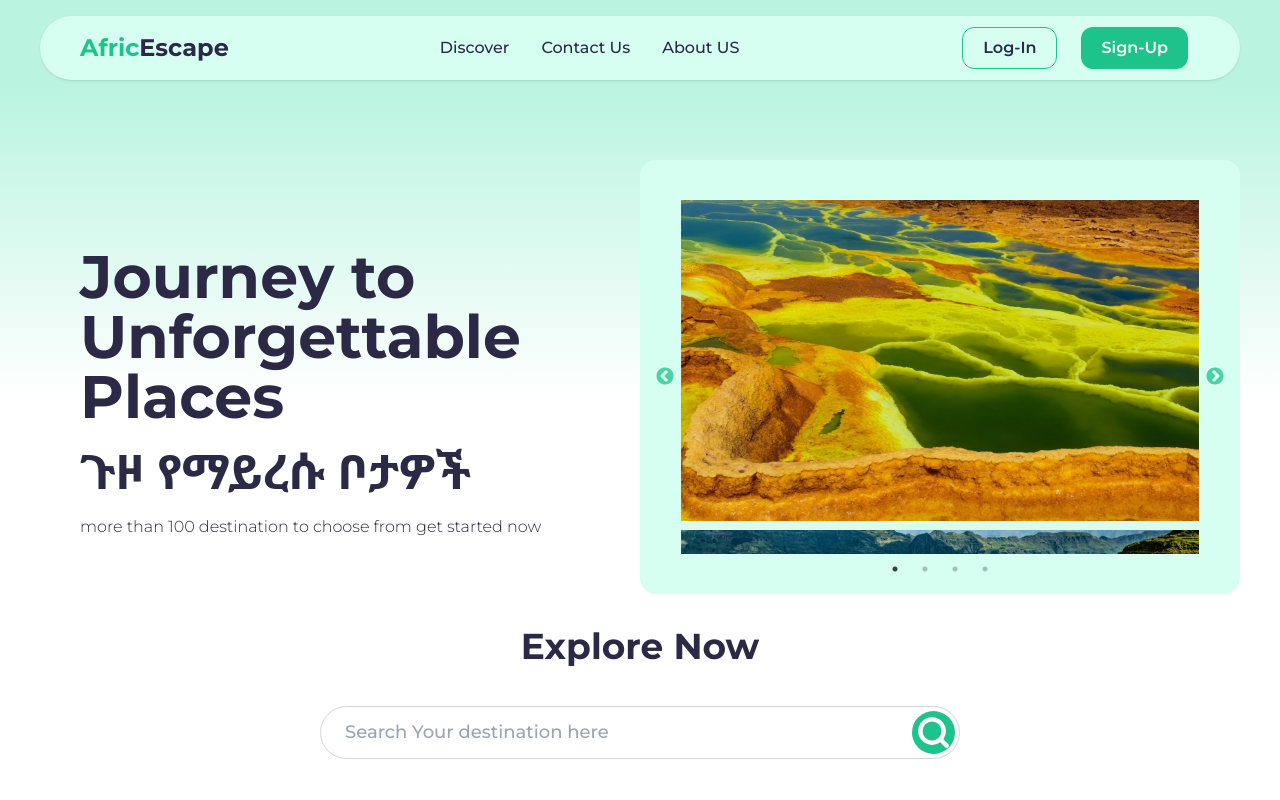
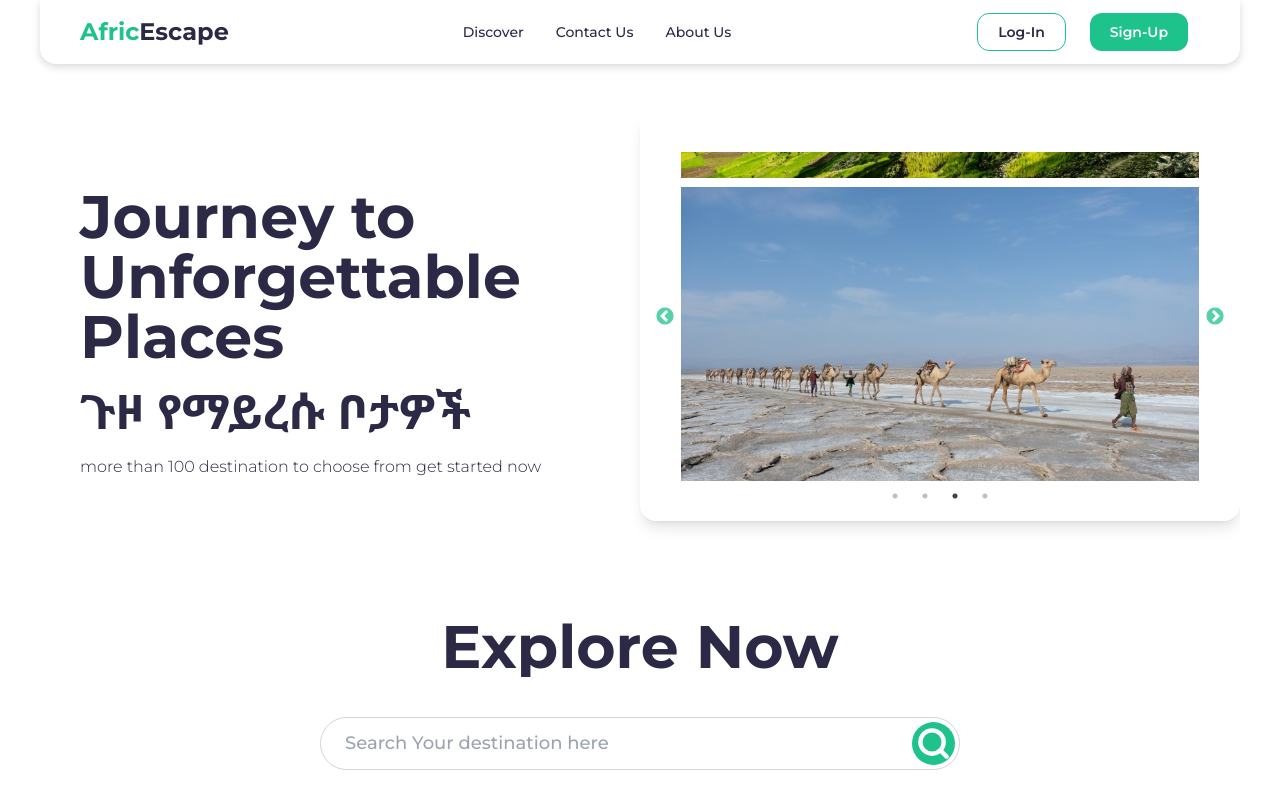
Before and after one commit to bilalabdelkadir/AfricEscape, a React (Vite) app: page / in a window 1280 px wide. Shown: the top 800 px of the page. Built offline with nearby package versions, Linux system fonts and the light colour scheme.

Commit message:
i fixed some styling in the navbar and hero section of the page

```diff
--- a/src/components/Hero.jsx
+++ b/src/components/Hero.jsx
@@ -7,25 +7,19 @@ import Nature_4 from "../assets/nature_4.jpg";
 
 const Hero = () => {
   const settings = {
-    // autoplay: true,
-    // speed: 2000,
-    // autoplaySpeed: 2000,
-    // cssEase: "linear",
+    autoplay: true,
+    speed: 2000,
+    autoplaySpeed: 2000,
+    cssEase: "linear",
     dots: true,
     infinite: true,
     slidesToShow: 1,
     slidesToScroll: 1,
     vertical: true,
     verticalSwiping: true,
-    beforeChange: function (currentSlide, nextSlide) {
-      console.log("before change", currentSlide, nextSlide);
-    },
-    afterChange: function (currentSlide) {
-      console.log("after change", currentSlide);
-    },
   };
   return (
-    <div className="flex items-center overflow-hidden w-full pt-40 max-w-[1200px] mx-auto flex-wrap justify-between">
+    <div className="flex items-center overflow-hidden w-full mt-28 max-w-[1200px] mx-auto flex-wrap justify-between">
       <div className="w-full lg:w-[50%] text-center lg:text-left p-10">
         <h1 className="font-bold text-5xl md:text-6xl mb-4 md:mb-2  lg:mb-5">
           Journey to Unforgettable Places
@@ -37,30 +31,30 @@ const Hero = () => {
           more than 100 destination to choose from get started now
         </p>
       </div>
-      <div className="w-full lg:w-[50%] text-center p-10 bg-option backdrop-blur-md rounded-[1rem] mb-8">
+      <div className="w-full lg:w-[50%] text-center p-10 shadow-lg rounded-[1rem] mb-8">
         <Slider {...settings}>
-          <div className="w-full h-[20rem">
+          <div className="w-full h-[20rem]">
             <img
-              className="w-full  h-full object-cover"
+              className="w-full h-full object-cover"
               src={Nature_1}
               alt="Mountain"
             />
           </div>
-          <div className="w-full h-[20rem] ">
+          <div className="w-full h-[20rem]">
             <img
               className="w-full h-full object-cover"
               src={Nature_2}
               alt="Mountain"
             />
           </div>
-          <div className="w-full h-[20rem] ">
+          <div className="w-full h-[20rem]">
             <img
               className="w-full h-full object-cover"
               src={Nature_3}
               alt="Mountain"
             />
           </div>
-          <div className="w-full h-[20rem] ">
+          <div className="w-full h-[20rem]">
             <img
               className="w-full h-full object-cover"
               src={Nature_4}
@@ -69,7 +63,7 @@ const Hero = () => {
           </div>
         </Slider>
       </div>
-      <h1 className="text-4xl font-bold text-center self-center  mx-auto">
+      <h1 className="text-4xl md:text-6xl font-bold text-center mt-16 mx-auto">
         Explore Now
       </h1>
     </div>
--- a/src/components/NavBar.jsx
+++ b/src/components/NavBar.jsx
@@ -6,7 +6,7 @@ const NavBar = () => {
 
   return (
     <>
-      <nav className="flex-nav z-50 shadow fixed left-0 right-0 top-2 lg:top-4 w-full max-w-[1200px] py-4 px-10 rounded-full mx-auto bg-[#d6fff2] h-[4rem]">
+      <nav className="flex-nav z-50 new-shadow-2 fixed rounded-b-2xl left-0 right-0 top-0 w-full max-w-[1200px] py-4 px-10 mx-auto h-[4rem] bg-white">
         <div>
           <a
             className="font-bold select-none text-option text-[1.5rem]"
@@ -18,7 +18,7 @@ const NavBar = () => {
             </span>
           </a>
         </div>
-        <div className="hidden md:hidden lg:block ">
+        <div className="hidden md:hidden text-sm lg:block ">
           <ul className="flex-centered w-full">
             <li className="px-4 hover-underline-animation ">
               <a href="/explore">Discover</a>
@@ -27,15 +27,15 @@ const NavBar = () => {
               <a href="/Contact">Contact Us</a>
             </li>
             <li className="px-4 hover-underline-animation ">
-              <a href="/about">About US</a>
+              <a href="/about">About Us</a>
             </li>
           </ul>
         </div>
         <div className="hidden lg:flex">
-          <button className="mx-3 btn border font-semibold border-primary hover:bg-primary ease-out duration-200 hover:text-white">
+          <button className="mx-3 text-sm btn border font-semibold border-primary hover:bg-primary ease-out duration-200 hover:text-white">
             Log-In
           </button>
-          <button className="mx-3 btn bg-primary text-white font-semibold ">
+          <button className="mx-3 text-sm btn bg-primary text-white font-semibold hover:bg-opacity-50">
             Sign-Up
           </button>
         </div>
--- a/src/pages/Home.jsx
+++ b/src/pages/Home.jsx
@@ -2,13 +2,17 @@ import React from "react";
 import NavBar from "../components/NavBar";
 import Hero from "../components/Hero";
 import SearchBar from "../components/SearchBar";
+import Cards from "../components/Cards";
+import Footer from "../components/Footer";
 
 const Home = () => {
   return (
-    <div className="main-bg">
+    <div className=" mx-auto">
       <NavBar />
       <Hero />
       <SearchBar />
+      <Cards />
+      <Footer />
     </div>
   );
 };
```
